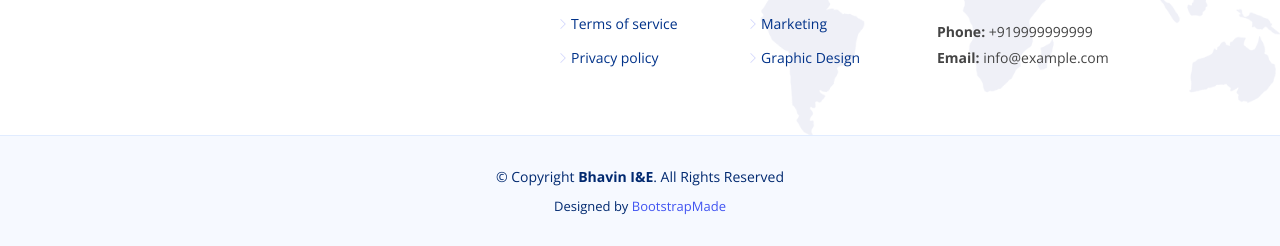
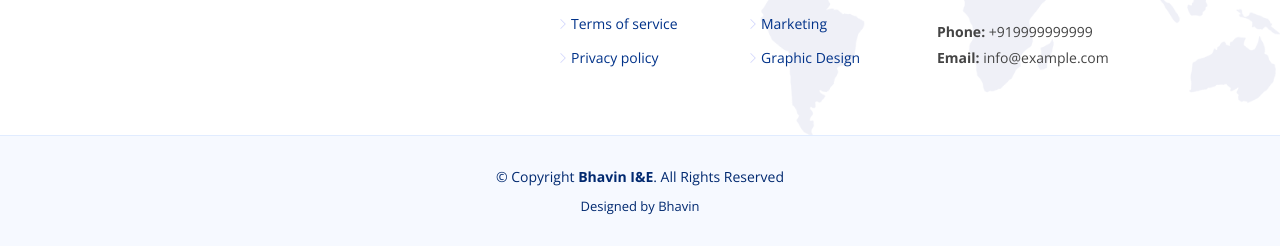
Before and after one commit to BhavinVarasada/BSproject, a plain HTML site: page telecom.html in a window 1280 px wide. Shown: the part 1391-1637 px from the top of the page. Drawn offline with nearby package versions, Linux system fonts and the light colour scheme.

Commit message:
Update telecom.html

```diff
--- a/telecom.html
+++ b/telecom.html
@@ -214,7 +214,7 @@
         <!-- You can delete the links only if you purchased the pro version. -->
         <!-- Licensing information: https://bootstrapmade.com/license/ -->
         <!-- Purchase the pro version with working PHP/AJAX contact form: https://bootstrapmade.com/flexstart-bootstrap-startup-template/ -->
-        Designed by <a href="https://bootstrapmade.com/">BootstrapMade</a>
+        Designed by <a>Bhavin</a>
       </div>
     </div>
   </footer><!-- End Footer -->
```
